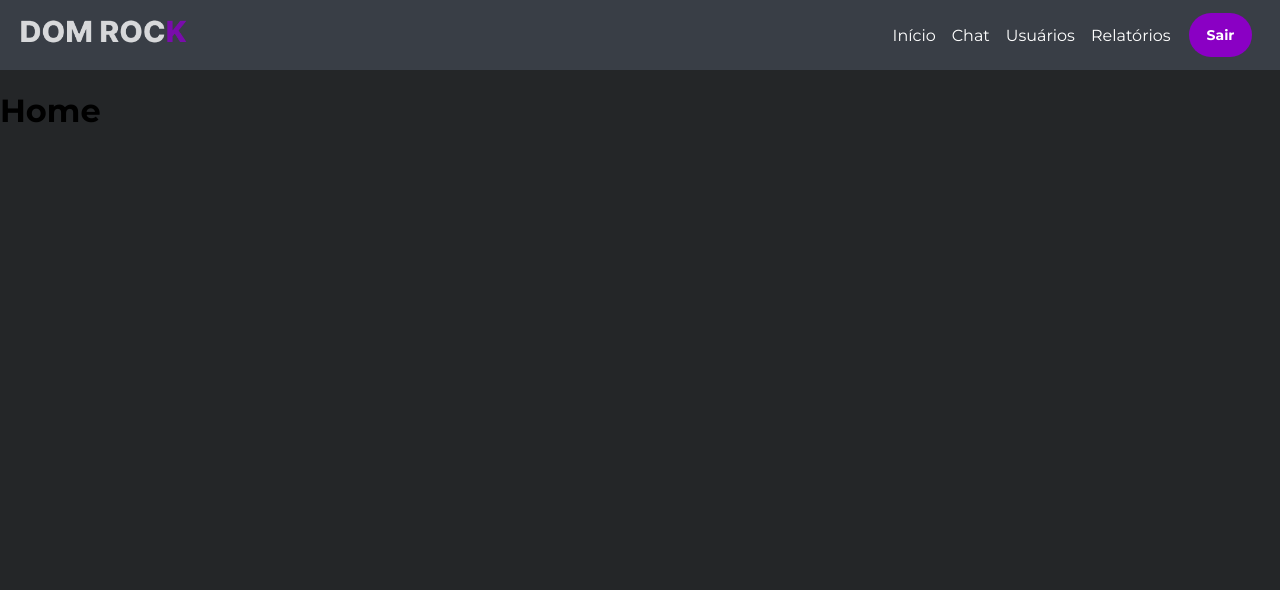
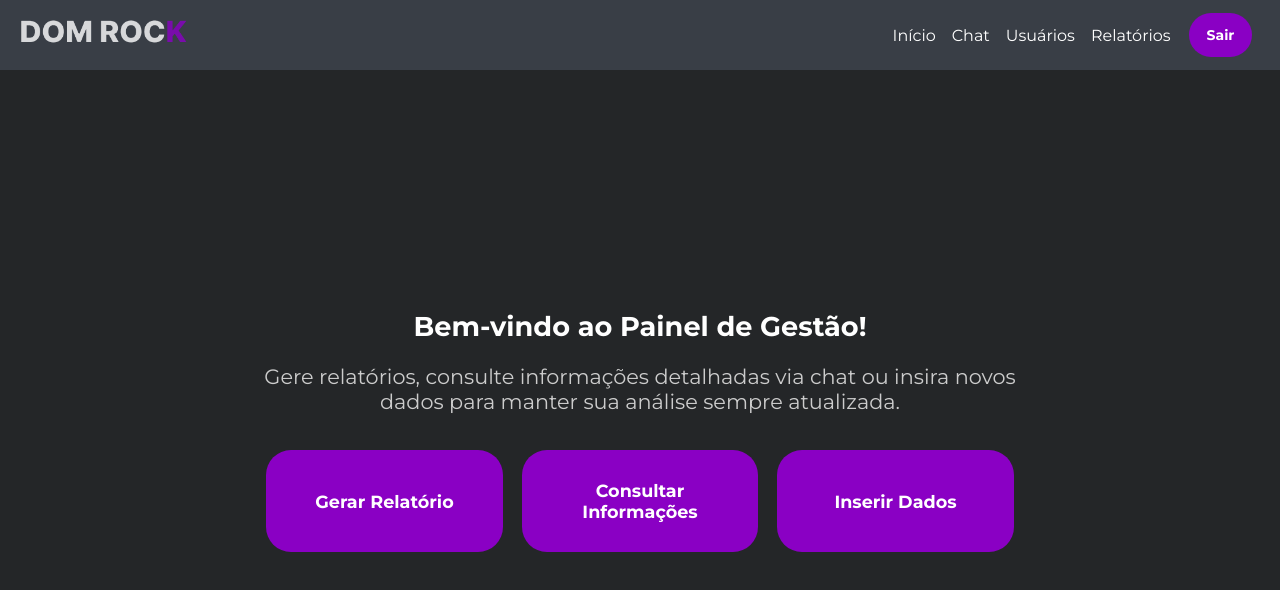
Before and after one commit to Equipe-CodeLand/API-2025.2-Front-End, a React (Create React App) app: page / in a window 1280 px wide. Shown: the top 590 px of the page. Built offline with nearby package versions, Linux system fonts and the light colour scheme.

Commit message:
✨feat: Adicionando pagina Home

```diff
--- a/src/pages/home.tsx
+++ b/src/pages/home.tsx
@@ -1,11 +1,30 @@
-import react from "react";
+import React from "react";
+import "../styles/home.css";
+import { Link } from "react-router-dom";
 
-export default function Home(){
-    return (
-        <>
-        <div>
-            <h1>Home</h1>
+export default function Home() {
+  return (
+    <>
+      <div className="home-container">
+        <div className="title-content">
+          <h1 className="main-title">Bem-vindo ao Painel de Gestão!</h1>
+          <p className="subtitle">
+            Gere relatórios, consulte informações detalhadas via chat ou insira
+            novos dados para manter sua análise sempre atualizada.
+          </p>
         </div>
-        </>
-    );
+        <div className="home-content">
+          <Link to="/chat" className="home-button">
+            Gerar Relatório
+          </Link>
+          <Link to="/chat" className="home-button">
+            Consultar Informações
+          </Link>
+          <Link to="/chat" className="home-button">
+            Inserir Dados
+          </Link>
+        </div>
+      </div>
+    </>
+  );
 }
--- a/src/styles/home.css
+++ b/src/styles/home.css
@@ -1,7 +1,49 @@
-.container{
+.home-container{
     display: flex;
     flex-direction: column;
     align-items: center;
     justify-content: center;
-    min-height: 100vh;
+    min-height: 90vh;
 }
+.home-container .title-content .main-title{
+    font-size: 1.7rem;
+    color: #fff;
+        text-align: center;
+}
+.home-container .title-content .subtitle{
+    font-size: 1.3rem;
+    color: #cccccc;
+    text-align: center;
+    max-width: 800px;
+}
+.home-container .home-content {
+    padding: 12px;
+    display: flex;
+    flex-wrap: wrap;
+    gap: 15px;
+    justify-content: center;
+}
+.home-container .home-content .home-button{
+    flex: 1 1 100px;
+    background-color: #8A00C4;
+    border: none;
+    color: white;
+    padding: 30px 40px;
+    text-align: center;
+    text-decoration: none;
+    display: flex;
+    justify-content: center;
+    align-items: center;
+    font-size: 1.1rem;
+    margin: 4px 2px;
+    cursor: pointer;
+    border-radius: 25px;
+    font-family: 'Montserrat', -apple-system, BlinkMacSystemFont, 'Segoe UI', 'Roboto', 'Oxygen',
+        'Ubuntu', 'Cantarell', 'Fira Sans', 'Droid Sans', 'Helvetica Neue',
+        sans-serif;
+    transition: background-color 0.3s ease;
+    font-weight: bold;
+}
+.home-container .home-content .home-button:hover {
+    background-color: #6a009c;
+}
```
